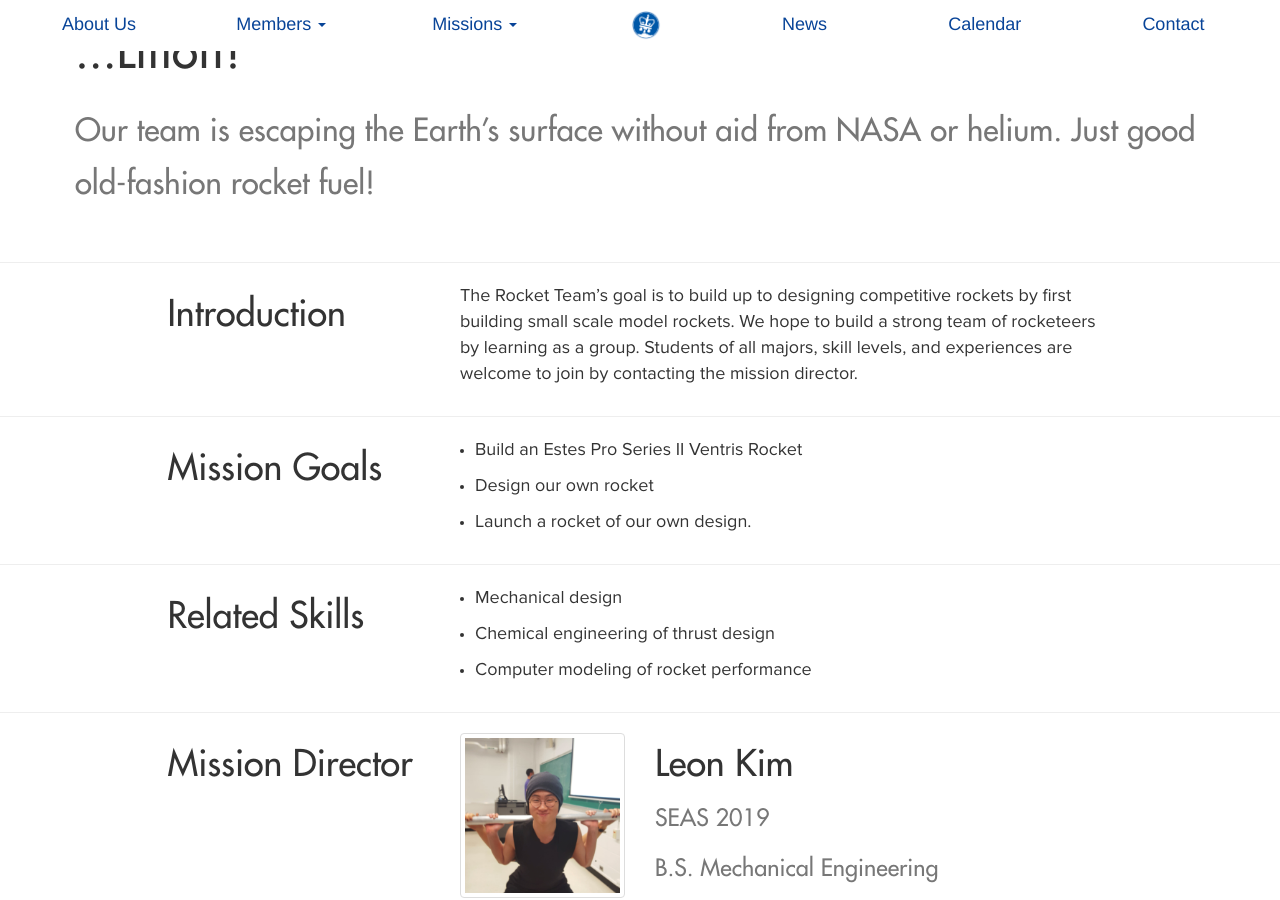
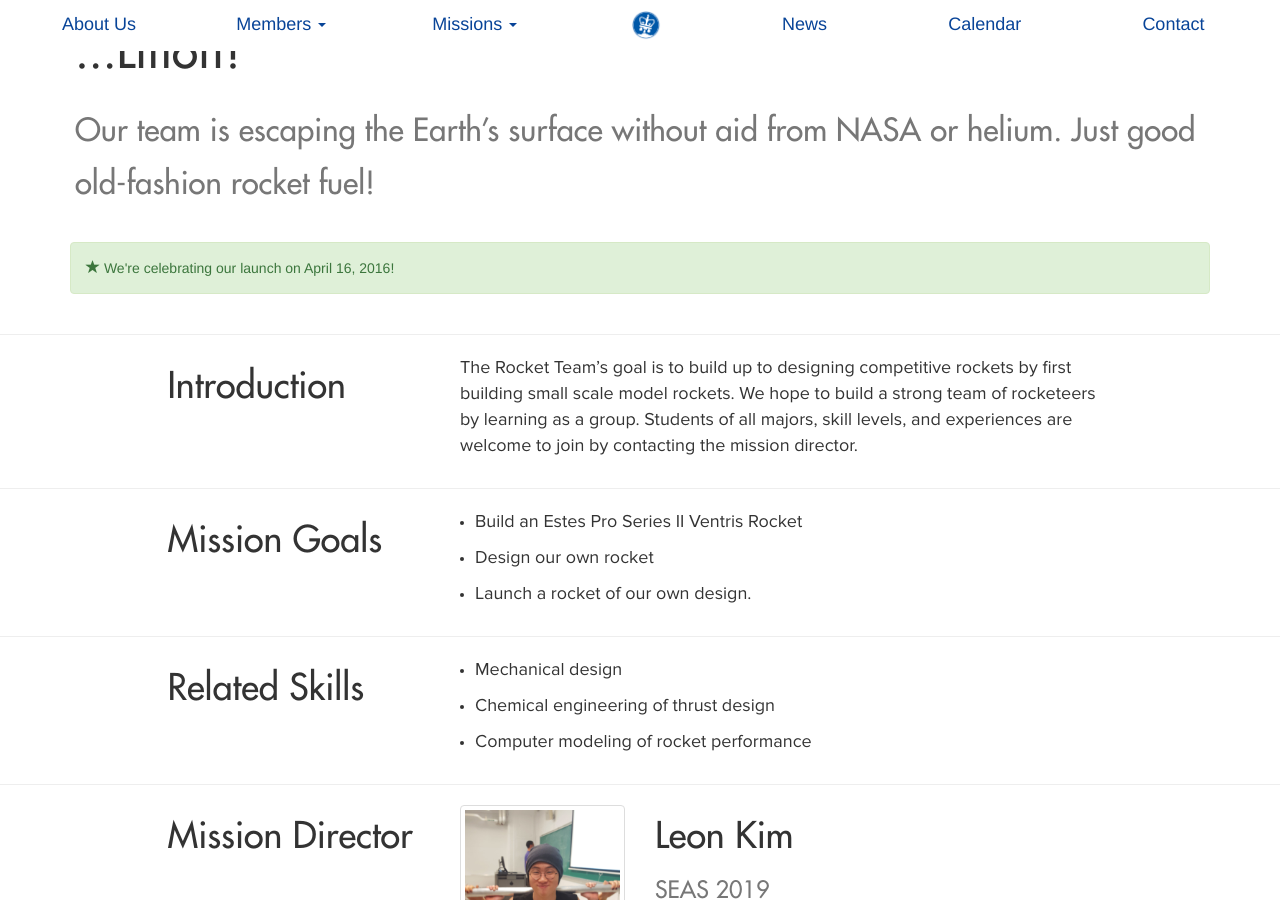
Before and after one commit to columbiaspace/columbiaspace.org, a Jekyll site: the page built from mission-rockets.html, in a window 1280 px wide and 900 px high, scrolled down 926 px. Built offline with Jekyll 4.4.1, drawn with Linux system fonts in a browser that asks for light colours; nearby versions of some CDN libraries; comment, search, counter and statistics services are not loaded.

Commit message:
Alert overhaul
Added glyphicons
Added justification for confetti

```diff
--- a/_includes/mission.html
+++ b/_includes/mission.html
@@ -11,13 +11,27 @@
 		</div>
 	</div>
 
+	{% if page.success != ~ %}
+	<div class="topmessage">
+		<div class="container">
+			<div class="row">
+				<div class="col-md-12">
+					<div class="alert alert-success" role="alert">
+						<span class="glyphicon glyphicon-star" aria-hidden="true"></span> {{ page.success }}
+					</div>
+				</div>
+			</div>
+		</div>
+	</div>
+	{% endif %}
+
 	{% if page.alert != ~ %}
 	<div class="topmessage">
 		<div class="container">
 			<div class="row">
 				<div class="col-md-12">
 					<div class="alert alert-warning" role="alert">
-						{{ page.alert }}
+						<span class="glyphicon glyphicon-alert"> </span> {{ page.alert }}
 					</div>
 				</div>
 			</div>
--- a/members-2016.html
+++ b/members-2016.html
@@ -11,7 +11,7 @@ permalink: /members/2016/
 abstracttitle: "2016-2017 Members"
 abstracttext: "Meet the team."
 
-alert: "<strong>Note:</strong> The 2016-2017 roster has not been finalized."
+alert: "The 2016-2017 roster has not been finalized."
 
 faculty:
   - name: "Professor Mike Massimino"
--- a/mission-balloons.html
+++ b/mission-balloons.html
@@ -8,6 +8,8 @@ imagecredit: ""
 
 abstracttitle: "Near the edge of space."
 abstracttext: "We send cameras, experiments, and other payloads to new heights."
+
+success: "We're celebrating our launch on April 16, 2016!"
 
 introtext: "The Initiative's balloon group launches weather balloons with various scientific and educational goals. The balloons often go above 80,000ft, opening up a new range of opportunities and perspectives. Balloons are tracked via satellite and radio GPS trackers, and several payloads can be launched at once."
 
@@ -51,6 +53,7 @@ confetti: true
       </div>
       <div class="col-md-7">
       	<a href="https://www.youtube.com/watch?v=5US99GBWdAA">Youtube: Roaree Goes to Space!, April 22, 2016</a>
+      	<br>
         <a href="http://bwog.com/2016/04/25/roaree-goes-to-space/">BWOG: Roaree Goes to Space, April 25, 2016</a>
       </div>
       <div class="col-md-1"></div>
--- a/mission-rascal.html
+++ b/mission-rascal.html
@@ -8,6 +8,8 @@ imagecredit: "Photo: NASA/NIA"
 
 abstracttitle: "Planning humankind's mission in space."
 abstracttext: "RASC-AL is a university-level competition sponsored by the National Institute of Aerospace and NASA to design mission architectures for future missions in space."
+
+success: "We're celebrating our selection as a finalist!"
 
 introtext: "Our team has chosen to create proposals for an infrastructure mining ice on the lunar surface and for a crewed mission to explore Mars’ moons Phobos and Deimos."
 
--- a/mission-rockets.html
+++ b/mission-rockets.html
@@ -8,6 +8,8 @@ imagecredit: "Photo: NASA"
 
 abstracttitle: "...Liftoff!"
 abstracttext: "Our team is escaping the Earth’s surface without aid from NASA or helium. Just good old-fashion rocket fuel!"
+
+success: "We're celebrating our launch on April 16, 2016!"
 
 introtext: "The Rocket Team’s goal is to build up to designing competitive rockets by first building small scale model rockets. We hope to build a strong team of rocketeers by learning as a group. Students of all majors, skill levels, and experiences are welcome to join by contacting the mission director."
 
```
Also changed, not shown: _includes/members.html (+15 -1 lines).
